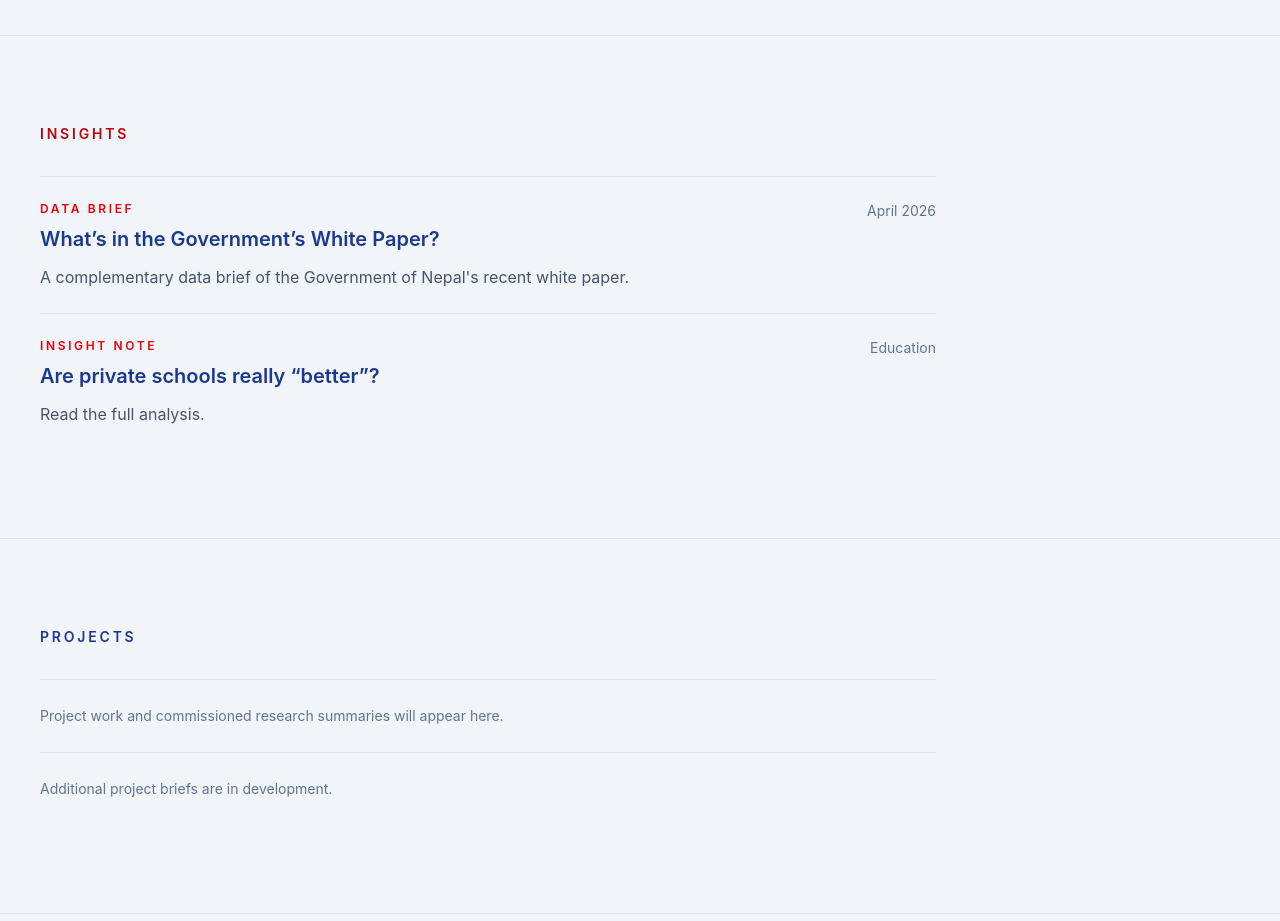
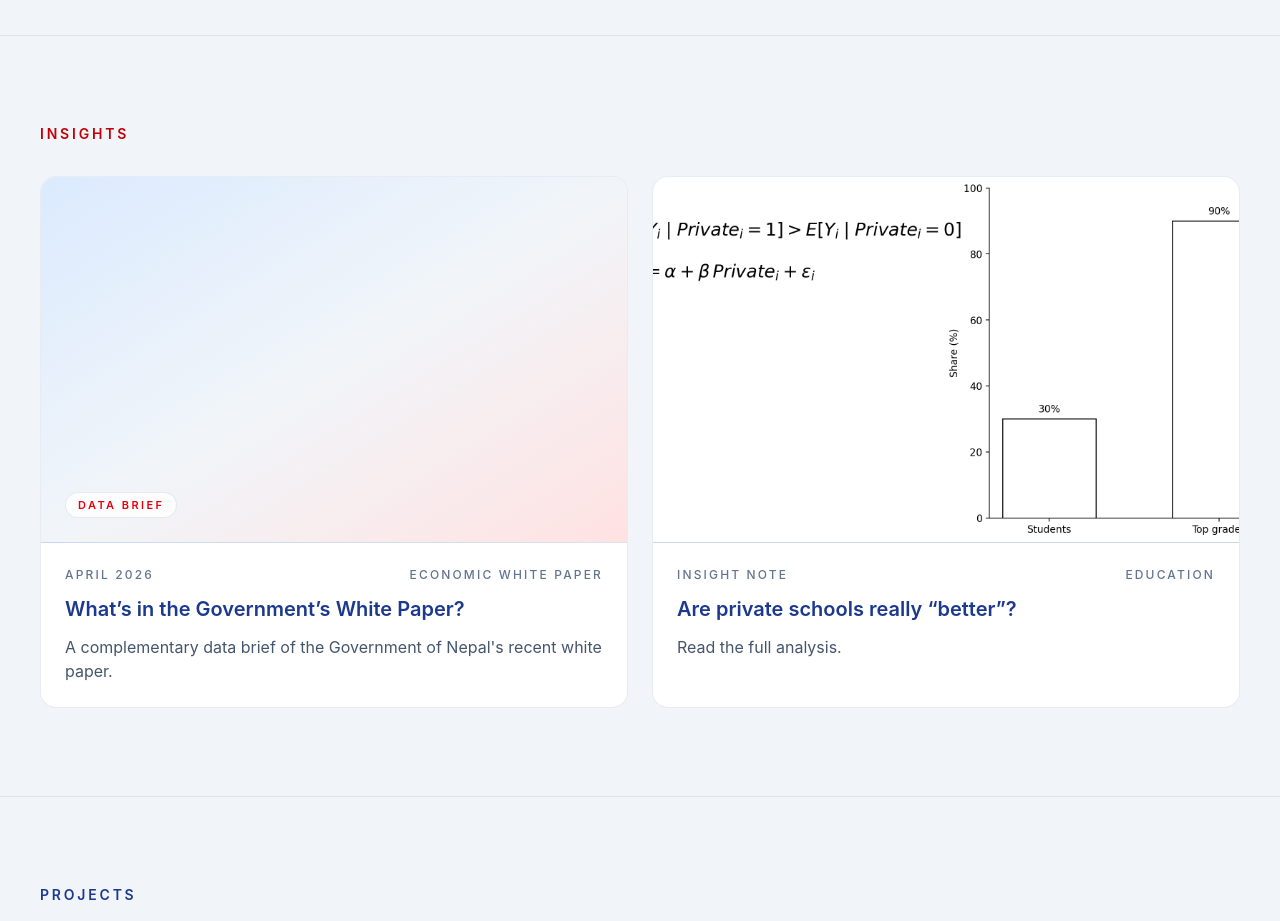
Before and after one commit to sgaut002/metrics-nepal-site, a React (Vite) app: page / in a window 1280 px wide. Shown: the part 940-1861 px from the top of the page. Built offline with nearby package versions, Linux system fonts and the light colour scheme.

Commit message:
Restore homepage insights card grid

```diff
--- a/src/App.jsx
+++ b/src/App.jsx
@@ -1219,51 +1219,59 @@ function Homepage({ isMobileMenuOpen, onCloseMobileMenu, onToggleMobileMenu }) {
 
         <section id="insights" className="border-b border-blue-900/10">
           <div className="mx-auto max-w-7xl scroll-mt-28 px-6 py-18 lg:px-10 lg:py-22">
-            <div className="max-w-4xl">
             <div className="text-sm font-semibold uppercase tracking-[0.2em] text-red-700">
               Insights
             </div>
-              <div className="mt-8 divide-y divide-blue-900/10 border-t border-blue-900/10">
+            <div className="mt-8 grid gap-6 md:grid-cols-2">
               <a
                 href={WHITE_PAPER_HASH_PATH}
-                  className="group block py-6 transition-colors hover:bg-white/40"
+                className="group overflow-hidden rounded-2xl border border-blue-900/10 bg-white transition-colors hover:border-red-200 hover:bg-white/90"
               >
-                  <div className="flex flex-col gap-3 sm:flex-row sm:items-start sm:justify-between sm:gap-8">
-                    <div className="max-w-2xl">
-                      <div className="text-xs font-semibold uppercase tracking-[0.22em] text-red-600">
+                <div className="aspect-[16/10] border-b border-blue-900/10 bg-gradient-to-br from-blue-100 via-slate-100 to-red-100">
+                  <div className="flex h-full items-end p-5 sm:p-6">
+                    <div className="rounded-full border border-blue-900/10 bg-white/80 px-3 py-1 text-[11px] font-semibold uppercase tracking-[0.22em] text-red-600 backdrop-blur">
                       Data Brief
                     </div>
-                      <h3 className="mt-2 text-xl font-semibold text-blue-900">
+                  </div>
+                </div>
+                <div className="space-y-3 p-5 sm:p-6">
+                  <div className="flex items-center justify-between gap-4 text-xs font-medium uppercase tracking-[0.18em] text-slate-500">
+                    <span>April 2026</span>
+                    <span>Economic White Paper</span>
+                  </div>
+                  <h3 className="text-xl font-semibold text-blue-900">
                     {WHITE_PAPER_TITLE}
                   </h3>
-                      <p className="mt-3 text-sm leading-6 text-slate-600 sm:text-base">
+                  <p className="text-sm leading-6 text-slate-600 sm:text-base">
                     A complementary data brief of the Government of Nepal&apos;s recent white paper.
                   </p>
-                    </div>
-                    <div className="shrink-0 text-sm text-slate-500">April 2026</div>
                 </div>
               </a>
 
               <a
                 href={PRIVATE_SCHOOLS_HASH_PATH}
-                  className="group block py-6 transition-colors hover:bg-white/40"
+                className="group overflow-hidden rounded-2xl border border-blue-900/10 bg-white transition-colors hover:border-red-200 hover:bg-white/90"
               >
-                  <div className="flex flex-col gap-3 sm:flex-row sm:items-start sm:justify-between sm:gap-8">
-                    <div className="max-w-2xl">
-                      <div className="text-xs font-semibold uppercase tracking-[0.22em] text-red-600">
-                        Insight Note
+                <div className="aspect-[16/10] overflow-hidden border-b border-blue-900/10 bg-slate-200">
+                  <img
+                    src="/insights-private-schools-1.png"
+                    alt="Are private schools really better?"
+                    className="h-full w-full object-cover transition duration-300 group-hover:scale-[1.02]"
+                  />
                 </div>
-                      <h3 className="mt-2 text-xl font-semibold text-blue-900">
+                <div className="space-y-3 p-5 sm:p-6">
+                  <div className="flex items-center justify-between gap-4 text-xs font-medium uppercase tracking-[0.18em] text-slate-500">
+                    <span>Insight Note</span>
+                    <span>Education</span>
+                  </div>
+                  <h3 className="text-xl font-semibold text-blue-900">
                     {PRIVATE_SCHOOLS_ARTICLE.title}
                   </h3>
-                      <p className="mt-3 text-sm leading-6 text-slate-600 sm:text-base">
+                  <p className="text-sm leading-6 text-slate-600 sm:text-base">
                     Read the full analysis.
                   </p>
                 </div>
-                    <div className="shrink-0 text-sm text-slate-500">Education</div>
-                  </div>
               </a>
-              </div>
             </div>
           </div>
         </section>
```
Lines whose indentation alone changed are shown as unchanged.
